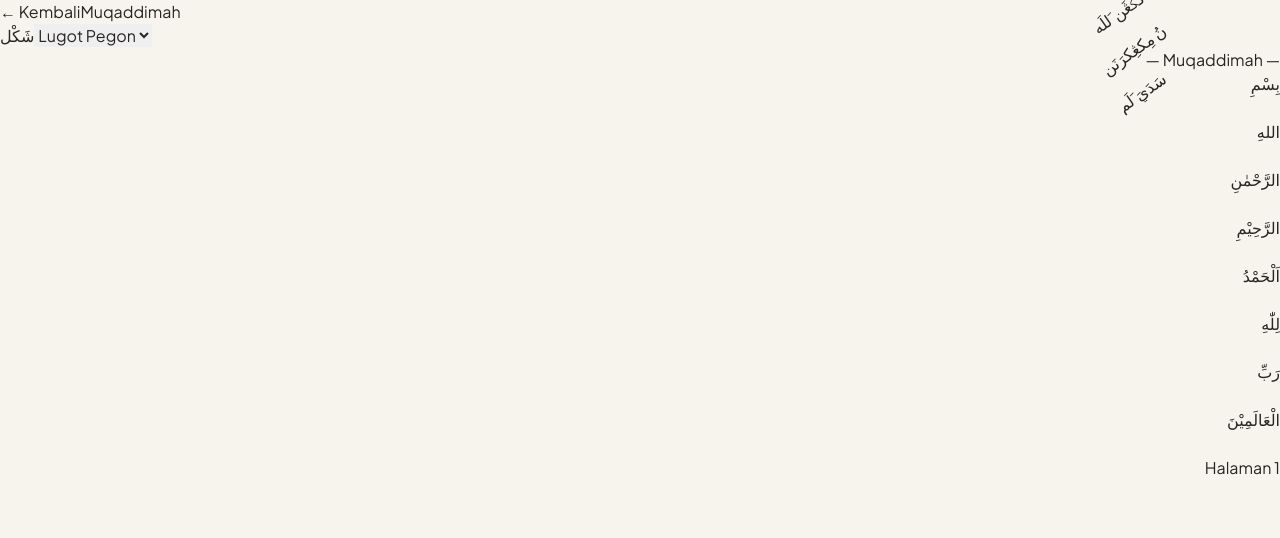
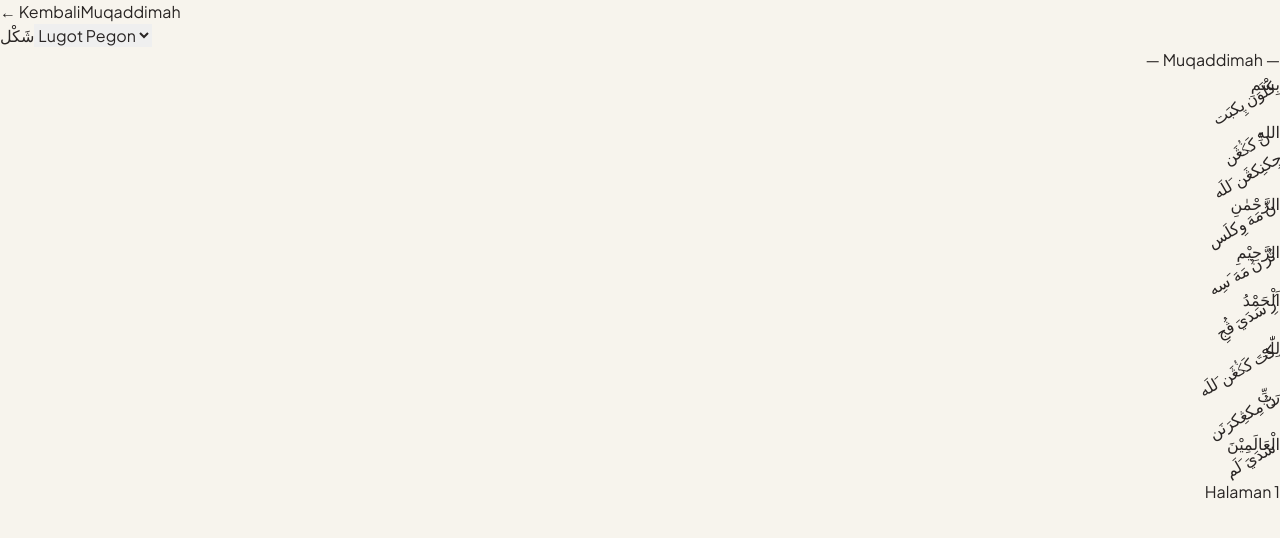
Before and after one commit to huonline/riyadul-badi-ah, a React (Vite) app: page / in a window 1280 px wide. Both pictures are taken after a click on the button "Mulai Membaca Bab 1". Shown: the top 538 px of the page. Built offline with nearby package versions, Linux system fonts and the light colour scheme.

Commit message:
Refactor layout and styling for Kata Matan display

```diff
--- a/src/app.jsx
+++ b/src/app.jsx
@@ -179,8 +179,8 @@ export default function App() {
     </span>
   </div>
 
-  {/* Loop Kata Matan (Jarak Baris Atas-Bawah Dikunci Bertingkat) */}
-  <div className="flex flex-wrap items-start justify-start gap-x-2 gap-y-16 py-4" dir="rtl">
+  {/* Loop Kata Matan & Lugot Jenggotan Modern */}
+  <div className="flex flex-wrap items-start justify-start gap-x-3 gap-y-20 py-4" dir="rtl">
     {selectedBab.kataList.map((item, index) => {
 
       // Konversi teks lugot sesuai mode yang dipilih
@@ -189,29 +189,31 @@ export default function App() {
       if (lugotMode === 'pegon') displayLugot = latinToPegon(item.lugot);
 
       return (
-        /* KUNCI TINGGI BOX (h-16) supaya jarak ke baris matan di bawahnya SELALU KONSISTEN */
         <div
           key={index}
-          className="relative flex flex-col items-center justify-start h-16 min-w-[35px] px-1"
+          className="relative flex flex-col items-center justify-start min-w-[50px] px-1"
         >
 
-          {/* Teks Matan Arab (Rapat & Presisi) */}
-          <span className="text-3xl font-arabic text-stone-950 leading-none text-center">
+          {/* Teks Matan Arab */}
+          <span className="text-3xl font-arabic text-stone-950 leading-none text-center z-10">
             {showHarakat ? item.arab : removeHarakat(item.arab)}
           </span>
 
-          {/* Teks Lugot Miring (-35deg) Bebas Ke Samping */}
+          {/* Teks Lugot Miring - Rapat ke Atas & Bisa 2 Baris Miring ke Bawah */}
           {lugotMode !== 'hide' && (
             <div
-              className="absolute top-[80%] right-1 origin-top-right transition-all duration-300 pointer-events-none z-10"
-              style={{ transform: 'rotate(-35deg)' }}
+              className="absolute top-[65%] right-0 origin-top-right transition-all duration-300 pointer-events-none z-0"
+              style={{
+                transform: 'rotate(-30deg)',
+                width: '90px' /* Kunci lebar area lugot agar otomatis turun baris */
+              }}
             >
-              <span
-                className="text-[11px] text-amber-900 font-medium whitespace-nowrap bg-[#fffdf9]/90 px-1 rounded font-arabic border border-amber-900/10 shadow-2xs"
+              <div
+                className="text-[10px] leading-tight text-amber-950 font-medium whitespace-normal break-words bg-[#fffdf9]/90 px-1 py-0.5 rounded font-arabic border border-amber-900/10 shadow-2xs flex flex-col items-start"
                 dir={lugotMode === 'pegon' ? 'rtl' : 'ltr'}
               >
                 {displayLugot}
-              </span>
+              </div>
             </div>
           )}
 
```
